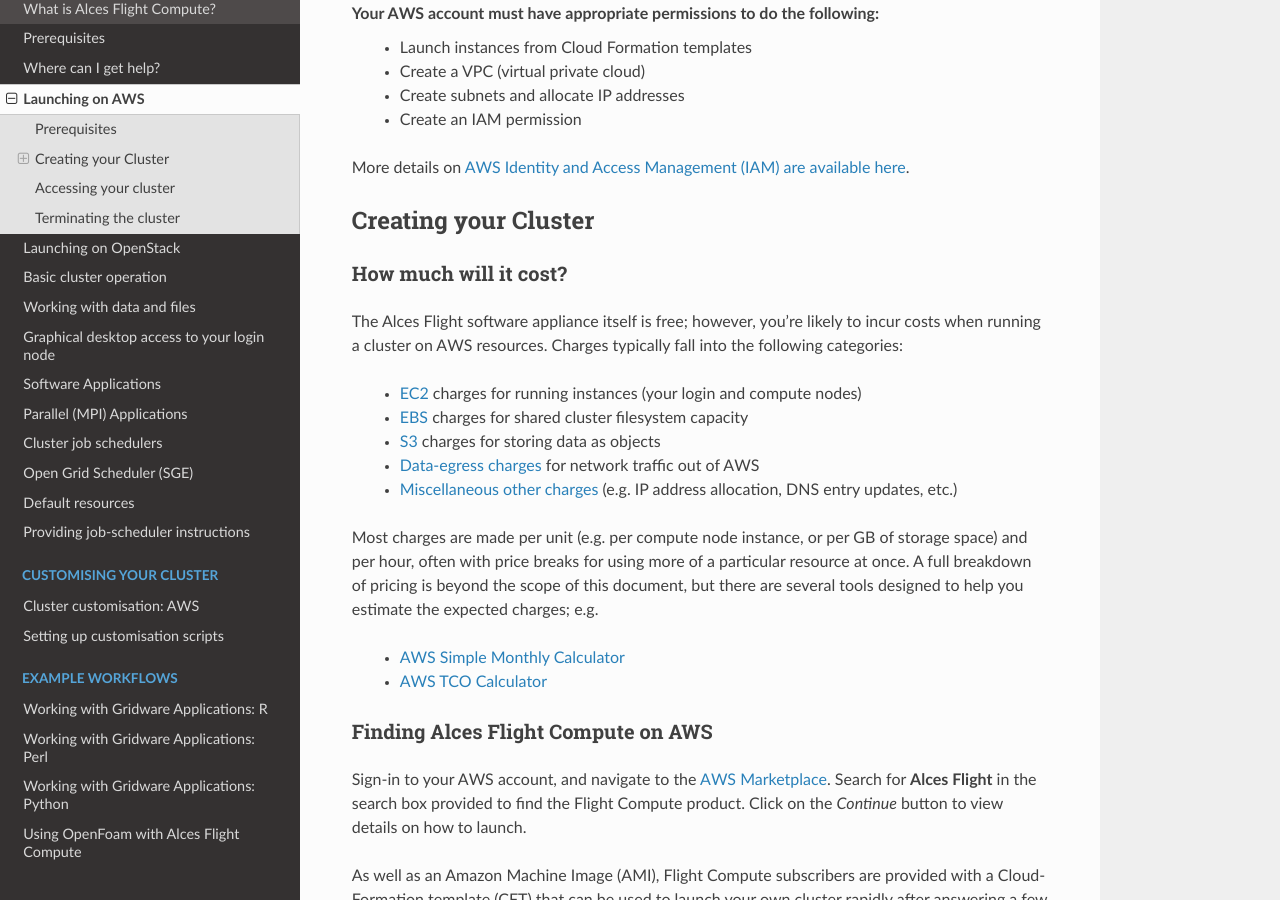
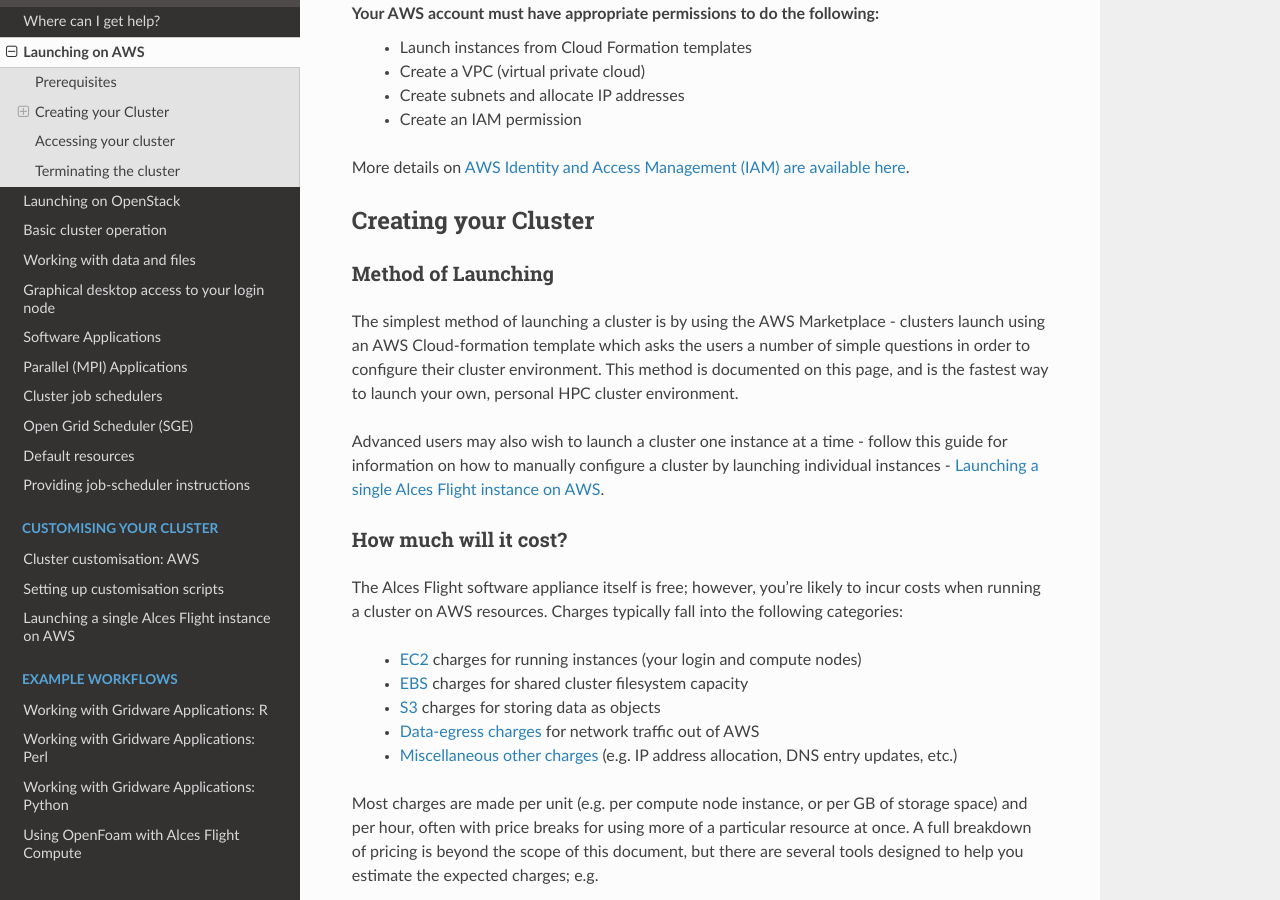
Before and after one commit to alces-software/flight-appliance-docs, a Sphinx documentation site: the page built from docs/source/launch-aws/launching_on_aws.rst, in a window 1280 px wide and 900 px high, scrolled down 571 px. Built offline with Sphinx 7.4.7 and the Read the Docs theme 2.0.0, drawn with Linux system fonts in a browser that asks for light colours; pages that are not in the unit, such as notebooks, are missing from menus.

Commit message:
Documented manual launch process

```diff
--- a/docs/source/index.rst
+++ b/docs/source/index.rst
@@ -40,6 +40,7 @@
    :name: customising
 
    customisation/*
+   launch-aws/manual-launch
 
 .. toctree::
    :maxdepth: 1
--- a/docs/source/launch-aws/launching_on_aws.rst
+++ b/docs/source/launch-aws/launching_on_aws.rst
@@ -26,6 +26,14 @@
 
 Creating your Cluster
 =====================
+
+Method of Launching
+-------------------
+
+The simplest method of launching a cluster is by using the AWS Marketplace - clusters launch using an AWS Cloud-formation template which asks the users a number of simple questions in order to configure their cluster environment. This method is documented on this page, and is the fastest way to launch your own, personal HPC cluster environment.
+
+Advanced users may also wish to launch a cluster one instance at a time - follow this guide for information on how to manually configure a cluster by launching individual instances - :ref:`manual_launch`.
+
 
 How much will it cost?
 ----------------------
```
Also changed, not shown: other parts of docs/source/index.rst (+0 -3 lines), docs/source/launch-aws/manual-launch.rst (added, +54 -0 lines), docs/source/launch-aws/alcesaboutnode.jpg (added), docs/source/launch-aws/alcesconfigure.jpg (added), docs/source/launch-aws/alcesunconfigured.jpg (added), docs/source/launch-aws/marketplace_ami-id.jpg (added).
